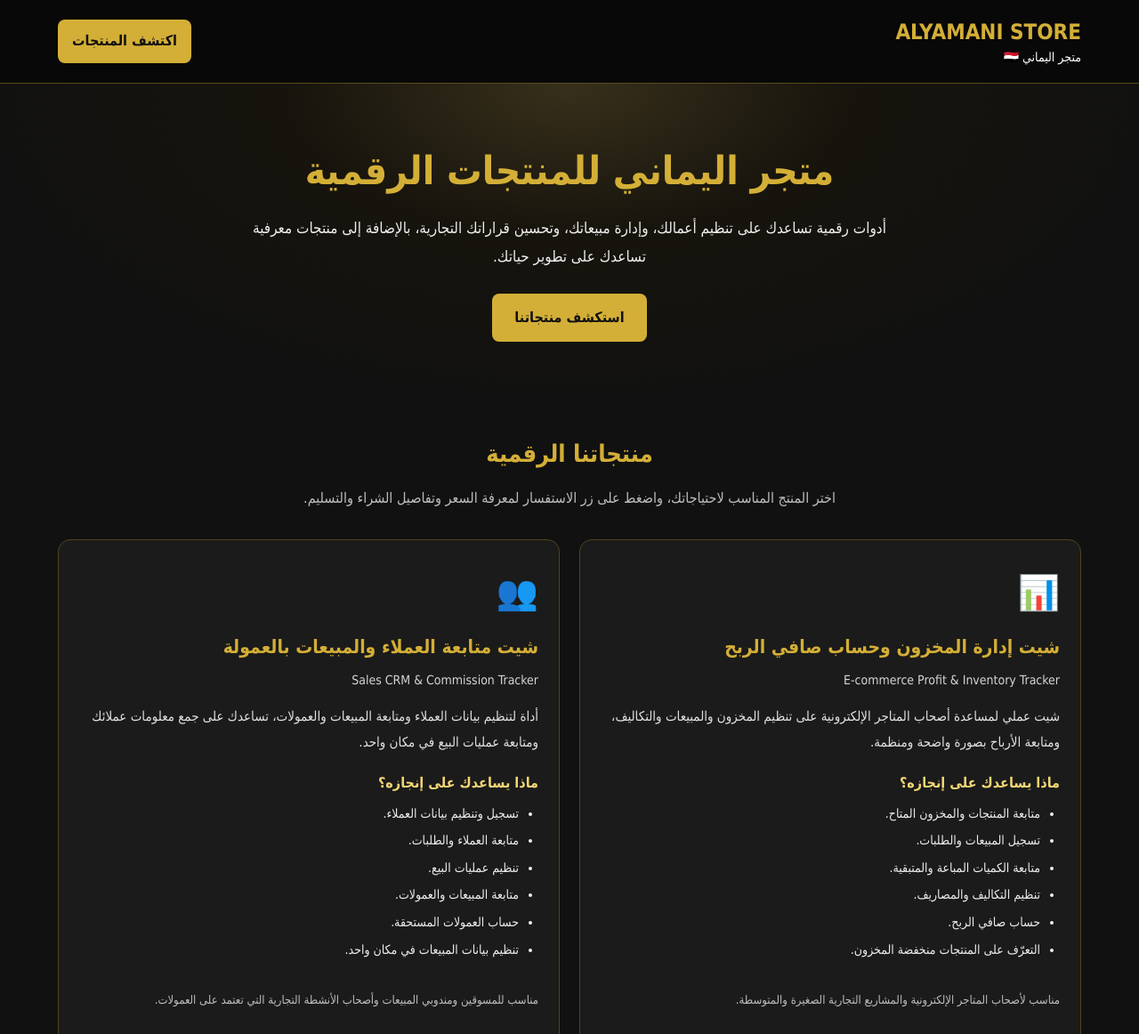
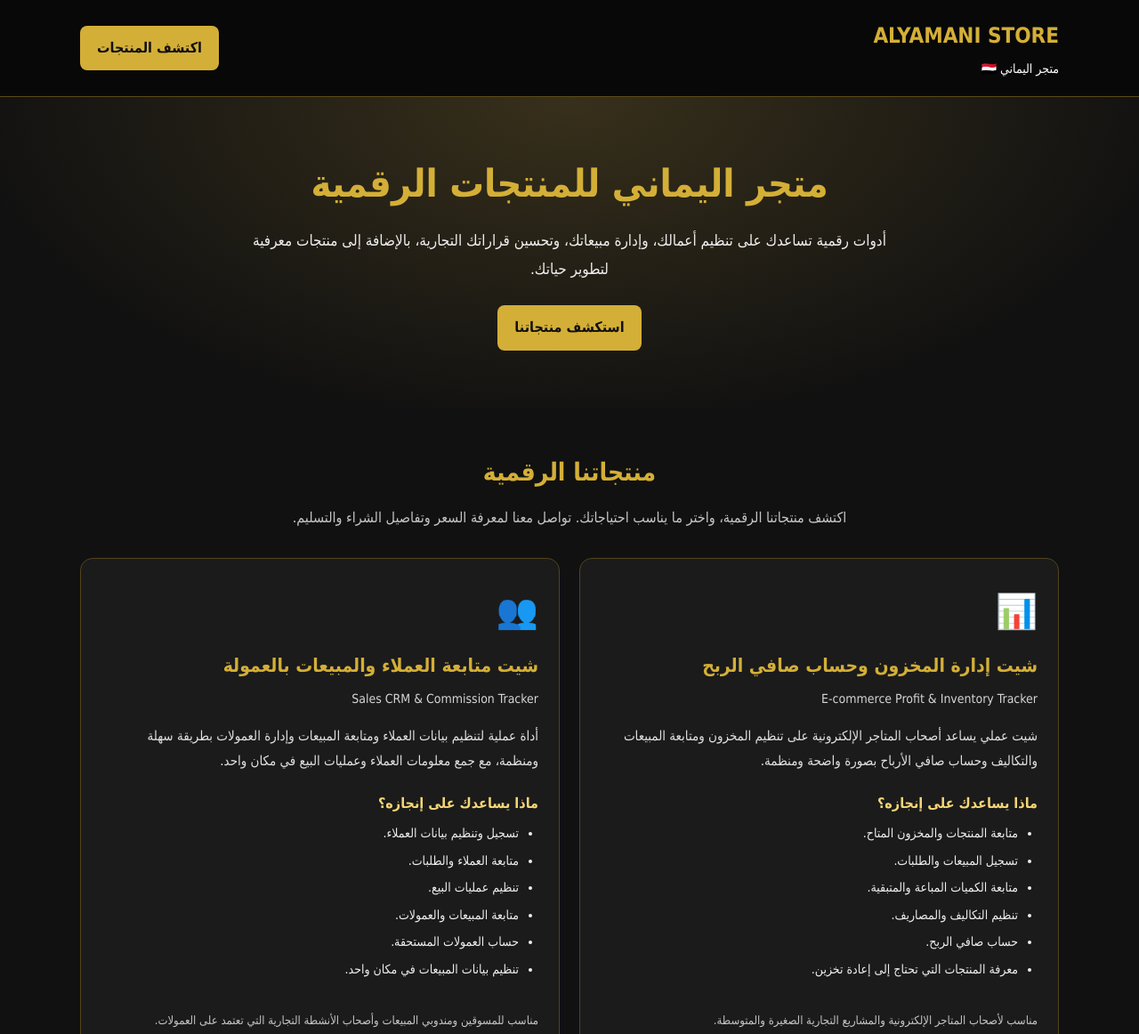
Before and after one commit to alhjwrywdah86-ship-it/alyamani-store, a plain HTML site: page index.html in a window 1280 px wide. Shown: the top 1162 px of the page at 89% size. Drawn offline with Linux system fonts and the light colour scheme.

Commit message:
Update index.html

```diff
--- a/index.html
+++ b/index.html
@@ -3,12 +3,9 @@
 <head>
 <meta charset="UTF-8">
 <meta name="viewport" content="width=device-width, initial-scale=1.0">
-
+<meta name="theme-color" content="#111111">
+<meta name="description" content="متجر اليماني للمنتجات الرقمية وقوالب الأعمال والتجارة الإلكترونية والمنتجات المعرفية.">
 <title>ALYAMANI STORE | متجر اليماني</title>
-
-    <meta name="description" content="متجر اليماني للمنتجات الرقمية. اكتشف قوالب إدارة المتاجر والمبيعات والإعلانات، وحزمة التحرر من إدمان الهاتف باللغتين العربية والإنجليزية.">
-
-    <meta name="theme-color" content="#111111">
 
 <style>
 :root {
@@ -17,7 +14,7 @@
     --gold: #d4af37;
     --light-gold: #f4d675;
     --white: #ffffff;
-            --gray: #bdbdbd;
+    --gray: #c5c5c5;
     --green: #25D366;
 }
 
@@ -43,15 +40,13 @@
 
 .container {
     width: 92%;
-            max-width: 1150px;
+    max-width: 1100px;
     margin: auto;
 }
 
-        /* رأس الموقع */
-
 header {
     background: #080808;
-            border-bottom: 1px solid rgba(212, 175, 55, 0.4);
+    border-bottom: 1px solid #5b4a19;
     padding: 18px 0;
 }
 
@@ -67,62 +62,44 @@
     color: var(--gold);
     font-size: 24px;
     font-weight: bold;
-            line-height: 1.5;
 }
 
 .logo small {
     display: block;
-            color: var(--white);
+    color: white;
     font-size: 14px;
     font-weight: normal;
 }
 
-        .header-button {
-            color: var(--black);
+.header-button,
+.hero-button {
+    display: inline-block;
     background: var(--gold);
-            padding: 9px 16px;
+    color: #111;
+    padding: 10px 19px;
     border-radius: 8px;
     font-weight: bold;
 }
 
-        /* الواجهة الرئيسية */
-
 .hero {
     text-align: center;
-            padding: 65px 15px 55px;
-            background:
-                radial-gradient(
-                    ellipse at top,
-                    #38301b 0%,
-                    #17140d 35%,
-                    #111111 75%
-                );
+    padding: 65px 15px;
+    background: radial-gradient(ellipse at top, #38301b, #111 75%);
 }
 
 .hero h1 {
     color: var(--gold);
-            font-size: clamp(28px, 5vw, 44px);
+    font-size: clamp(28px, 5vw, 43px);
     line-height: 1.5;
     margin: 0 0 15px;
 }
 
 .hero p {
-            max-width: 720px;
+    max-width: 730px;
     margin: 0 auto 25px;
     color: #eeeeee;
     font-size: 17px;
 }
-
-        .hero-button {
-            display: inline-block;
-            background: var(--gold);
-            color: #111111;
-            padding: 12px 25px;
-            border-radius: 8px;
-            font-weight: bold;
-        }
-
-        /* عناوين الأقسام */
 
 .section {
     padding: 45px 0;
@@ -131,7 +108,7 @@
 .section-title {
     text-align: center;
     color: var(--gold);
-            font-size: 27px;
+    font-size: 28px;
     margin: 0 0 10px;
 }
 
@@ -141,8 +118,6 @@
     margin: 0 auto 30px;
     max-width: 750px;
 }
-
-        /* بطاقات المنتجات */
 
 .products {
     display: grid;
@@ -157,12 +132,6 @@
     padding: 23px;
     display: flex;
     flex-direction: column;
-            transition: transform 0.2s, border-color 0.2s;
-        }
-
-        .product-card:hover {
-            transform: translateY(-4px);
-            border-color: var(--gold);
 }
 
 .product-icon {
@@ -189,7 +158,7 @@
 .product-description {
     color: #e1e1e1;
     font-size: 15px;
-            margin: 0 0 12px;
+    margin: 0 0 13px;
 }
 
 .features-title {
@@ -216,8 +185,6 @@
     padding-top: 8px;
 }
 
-        /* أزرار الشراء */
-
 .buy-button {
     display: block;
     text-align: center;
@@ -227,14 +194,13 @@
     padding: 12px;
     border-radius: 8px;
     margin-top: 18px;
-            transition: background 0.2s;
 }
 
-        .buy-button:hover {
+.buy-button:hover,
+.header-button:hover,
+.hero-button:hover {
     background: var(--light-gold);
 }
-
-        /* التواصل */
 
 .contact {
     background: #1b1b1b;
@@ -263,7 +229,13 @@
     margin-top: 10px;
 }
 
-        /* التذييل */
+.notice {
+    color: var(--gray);
+    text-align: center;
+    font-size: 13px;
+    margin: 28px auto 0;
+    max-width: 800px;
+}
 
 footer {
     text-align: center;
@@ -276,15 +248,13 @@
     color: var(--gold);
 }
 
-        /* الهواتف */
-
 @media (max-width: 650px) {
     .products {
         grid-template-columns: 1fr;
     }
 
     .hero {
-                padding-top: 45px;
+        padding: 45px 15px;
     }
 
     .header-content {
@@ -309,11 +279,8 @@
 
 <body>
 
-    <!-- رأس الموقع -->
-
 <header>
     <div class="container header-content">
-
         <div class="logo">
             ALYAMANI STORE
             <small>متجر اليماني 🇾🇪</small>
@@ -322,58 +289,39 @@
         <a class="header-button" href="#products">
             اكتشف المنتجات
         </a>
-
     </div>
 </header>
 
-
-    <!-- الواجهة الرئيسية -->
-
 <section class="hero">
-
     <div class="container">
-
         <h1>متجر اليماني للمنتجات الرقمية</h1>
 
         <p>
             أدوات رقمية تساعدك على تنظيم أعمالك،
             وإدارة مبيعاتك، وتحسين قراراتك التجارية،
-                بالإضافة إلى منتجات معرفية تساعدك على تطوير حياتك.
+            بالإضافة إلى منتجات معرفية لتطوير حياتك.
         </p>
 
         <a href="#products" class="hero-button">
             استكشف منتجاتنا
         </a>
-
     </div>
-
 </section>
 
-
-    <!-- قسم المنتجات -->
-
 <section class="section" id="products">
-
     <div class="container">
 
-            <h2 class="section-title">
-                منتجاتنا الرقمية
-            </h2>
+        <h2 class="section-title">منتجاتنا الرقمية</h2>
 
         <p class="section-description">
-                اختر المنتج المناسب لاحتياجاتك،
-                واضغط على زر الاستفسار لمعرفة السعر
-                وتفاصيل الشراء والتسليم.
+            اكتشف منتجاتنا الرقمية، واختر ما يناسب احتياجاتك.
+            تواصل معنا لمعرفة السعر وتفاصيل الشراء والتسليم.
         </p>
-
 
         <div class="products">
 
-
             <!-- المنتج الأول -->
-
             <article class="product-card">
-
                 <div class="product-icon">📊</div>
 
                 <h3>
@@ -381,13 +329,13 @@
                 </h3>
 
                 <div class="english-name">
-                        E-commerce Profit & Inventory Tracker
+                    E-commerce Profit &amp; Inventory Tracker
                 </div>
 
                 <p class="product-description">
-                        شيت عملي لمساعدة أصحاب المتاجر الإلكترونية
-                        على تنظيم المخزون والمبيعات والتكاليف،
-                        ومتابعة الأرباح بصورة واضحة ومنظمة.
+                    شيت عملي يساعد أصحاب المتاجر الإلكترونية
+                    على تنظيم المخزون ومتابعة المبيعات والتكاليف
+                    وحساب صافي الأرباح بصورة واضحة ومنظمة.
                 </p>
 
                 <div class="features-title">
@@ -400,7 +348,7 @@
                     <li>متابعة الكميات المباعة والمتبقية.</li>
                     <li>تنظيم التكاليف والمصاريف.</li>
                     <li>حساب صافي الربح.</li>
-                        <li>التعرّف على المنتجات منخفضة المخزون.</li>
+                    <li>معرفة المنتجات التي تحتاج إلى إعادة تخزين.</li>
                 </ul>
 
                 <p class="product-note">
@@ -408,21 +356,14 @@
                     والمشاريع التجارية الصغيرة والمتوسطة.
                 </p>
 
-                    <a
-                        href="#"
-                        class="buy-button"
-                        onclick="contactWhatsApp('شيت إدارة المخزون وحساب صافي الربح للمتاجر الإلكترونية (E-commerce Profit & Inventory Tracker)'); return false;"
-                    >
+                <a href="#" class="buy-button"
+                   onclick="contactWhatsApp('شيت إدارة المخزون وحساب صافي الربح للمتاجر الإلكترونية (E-commerce Profit & Inventory Tracker)'); return false;">
                     🛒 استفسر عن المنتج
                 </a>
-
             </article>
 
-
             <!-- المنتج الثاني -->
-
             <article class="product-card">
-
                 <div class="product-icon">👥</div>
 
                 <h3>
@@ -430,13 +371,13 @@
                 </h3>
 
                 <div class="english-name">
-                        Sales CRM & Commission Tracker
+                    Sales CRM &amp; Commission Tracker
                 </div>
 
                 <p class="product-description">
-                        أداة لتنظيم بيانات العملاء ومتابعة المبيعات
-                        والعمولات، تساعدك على جمع معلومات عملائك
-                        ومتابعة عمليات البيع في مكان واحد.
+                    أداة عملية لتنظيم بيانات العملاء ومتابعة
+                    المبيعات وإدارة العمولات بطريقة سهلة ومنظمة،
+                    مع جمع معلومات العملاء وعمليات البيع في مكان واحد.
                 </p>
 
                 <div class="features-title">
@@ -457,21 +398,14 @@
                     وأصحاب الأنشطة التجارية التي تعتمد على العمولات.
                 </p>
 
-                    <a
-                        href="#"
-                        class="buy-button"
-                        onclick="contactWhatsApp('شيت متابعة العملاء والمبيعات بالعمولة (Sales CRM & Commission Tracker)'); return false;"
-                    >
+                <a href="#" class="buy-button"
+                   onclick="contactWhatsApp('شيت متابعة العملاء والمبيعات بالعمولة (Sales CRM & Commission Tracker)'); return false;">
                     🛒 استفسر عن المنتج
                 </a>
-
             </article>
 
-
             <!-- المنتج الثالث -->
-
             <article class="product-card">
-
                 <div class="product-icon">📈</div>
 
                 <h3>
@@ -479,7 +413,7 @@
                 </h3>
 
                 <div class="english-name">
-                        ROAS & Ad Spend Calculator
+                    ROAS &amp; Ad Spend Calculator
                 </div>
 
                 <p class="product-description">
@@ -506,26 +440,17 @@
                     والمسوقين وأصحاب المشاريع.
                 </p>
 
-                    <a
-                        href="#"
-                        class="buy-button"
-                        onclick="contactWhatsApp('شيت إدارة ميزانية الإعلانات وحساب العائد (ROAS & Ad Spend Calculator)'); return false;"
-                    >
+                <a href="#" class="buy-button"
+                   onclick="contactWhatsApp('شيت إدارة ميزانية الإعلانات وحساب العائد (ROAS & Ad Spend Calculator)'); return false;">
                     🛒 استفسر عن المنتج
                 </a>
-
             </article>
 
-
             <!-- المنتج الرابع -->
-
             <article class="product-card">
-
                 <div class="product-icon">📚</div>
 
-                    <h3>
-                        حزمة التحرر من إدمان الهاتف
-                    </h3>
+                <h3>حزمة التحرر من إدمان الهاتف</h3>
 
                 <div class="english-name">
                     Digital Phone Detox Bundle
@@ -540,7 +465,7 @@
                 <p class="product-description">
                     حزمة معرفية تضم مجموعة من الكتب باللغتين
                     العربية والإنجليزية، تساعدك على فهم علاقتك
-                        بالهاتف، والتعرّف على العادات الرقمية المرهقة،
+                    بالهاتف والتعرف على العادات الرقمية المرهقة،
                     واكتساب أساليب عملية لاستعادة السيطرة على
                     وقتك وتركيزك.
                 </p>
@@ -559,9 +484,9 @@
                 <ul class="features">
                     <li>مجموعة كتب باللغتين العربية والإنجليزية.</li>
                     <li>فهم العلاقة مع الهاتف والاستخدام المفرط.</li>
-                        <li>التعرّف على العادات الرقمية المرهقة.</li>
+                    <li>التعرف على العادات الرقمية المرهقة.</li>
                     <li>التوجه نحو استخدام أكثر وعيًا للتكنولوجيا.</li>
-                        <li>خطوات لبناء عادات رقمية أكثر صحة.</li>
+                    <li>أفكار لبناء عادات رقمية أكثر صحة.</li>
                 </ul>
 
                 <p class="product-note">
@@ -569,30 +494,24 @@
                     واستعادة وقته وتركيزه.
                 </p>
 
-                    <a
-                        href="#"
-                        class="buy-button"
-                        onclick="contactWhatsApp('حزمة التحرر من إدمان الهاتف (Digital Phone Detox Bundle) - مجموعة كتب باللغتين العربية والإنجليزية'); return false;"
-                    >
+                <a href="#" class="buy-button"
+                   onclick="contactWhatsApp('حزمة التحرر من إدمان الهاتف (Digital Phone Detox Bundle) - مجموعة كتب باللغتين العربية والإنجليزية'); return false;">
                     📚 استفسر عن الحزمة
                 </a>
-
             </article>
-
 
         </div>
 
+        <p class="notice">
+            الأسعار وتفاصيل التسليم تُؤكَّد قبل الشراء.
+            لا ترسل أي مبلغ قبل الاتفاق على المنتج والسعر وطريقة التسليم.
+        </p>
+
     </div>
-
 </section>
 
-
-    <!-- قسم التواصل -->
-
 <section class="contact" id="contact">
-
     <div class="container">
-
         <h2>هل لديك استفسار؟</h2>
 
         <p>
@@ -600,50 +519,25 @@
             حول المنتجات الرقمية وطرق الشراء والتسليم.
         </p>
 
-            <a
-                href="#"
-                class="whatsapp-button"
-                onclick="contactWhatsApp('السلام عليكم، أريد الاستفسار عن منتجات متجر اليماني ALYAMANI STORE.'); return false;"
-            >
+        <a href="#" class="whatsapp-button"
+           onclick="contactWhatsApp('السلام عليكم، أريد الاستفسار عن منتجات متجر اليماني ALYAMANI STORE.'); return false;">
             💬 تواصل معنا عبر واتساب
         </a>
-
     </div>
-
 </section>
 
-
-    <!-- تذييل الموقع -->
-
 <footer>
-
     <div class="container">
-
-            <p>
-                <strong>ALYAMANI STORE | متجر اليماني 🇾🇪</strong>
-            </p>
-
-            <p>
-                منتجات رقمية وأدوات عملية لتطوير أعمالك وحياتك.
-            </p>
-
-            <p>
-                © <span id="year"></span> جميع الحقوق محفوظة.
-            </p>
-
+        <p><strong>ALYAMANI STORE | متجر اليماني 🇾🇪</strong></p>
+        <p>منتجات رقمية وأدوات عملية لتطوير أعمالك وحياتك.</p>
+        <p>© <span id="year"></span> جميع الحقوق محفوظة.</p>
     </div>
-
 </footer>
 
-
-    <!-- وظائف واتساب -->
-
 <script>
-
 const WHATSAPP_NUMBER = "967739981457";
 
 function contactWhatsApp(productName) {
-
     const message =
         "السلام عليكم، أريد الاستفسار عن شراء: " +
         productName +
@@ -656,12 +550,10 @@
         encodeURIComponent(message);
 
     window.open(whatsappURL, "_blank");
-
 }
 
 document.getElementById("year").textContent =
     new Date().getFullYear();
-
 </script>
 
 </body>
```
Lines whose indentation alone changed are shown as unchanged.
